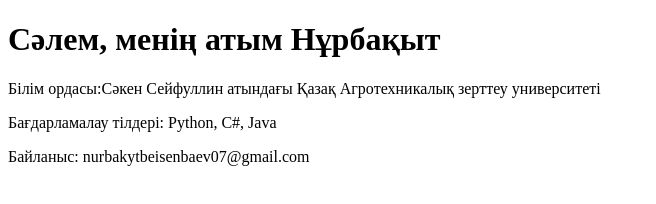
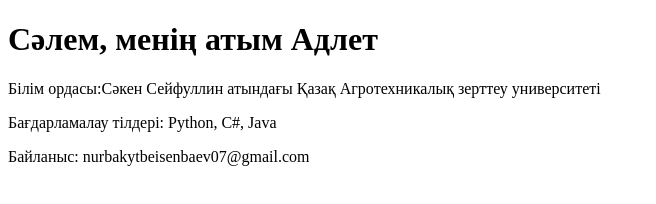
Before and after one commit to Koletto999/portfolio, a plain HTML site: page index.html in a window 1280 px wide. Shown: the whole page, without its empty margins (0-656 px from the left). Drawn offline with Linux system fonts and the light colour scheme.

Commit message:
Update index.html

```diff
--- a/index.html
+++ b/index.html
@@ -5,7 +5,7 @@
     <title>Менің портфолио бетім</title>
 </head>
 <body>
-    <h1>Сәлем, менің атым Нұрбақыт</h1>
+    <h1>Сәлем, менің атым Адлет</h1>
     <p>Білім ордасы:Сәкен Сейфуллин атындағы Қазақ Агротехникалық зерттеу университеті</p>
     <p>Бағдарламалау тілдері: Python, C#, Java</p>
     <p>Байланыс: nurbakytbeisenbaev07@gmail.com </p>
```
